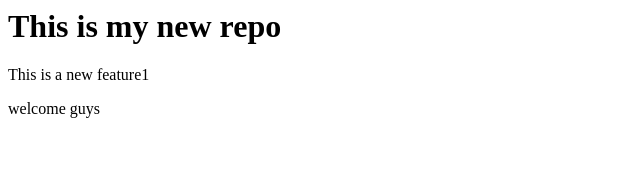
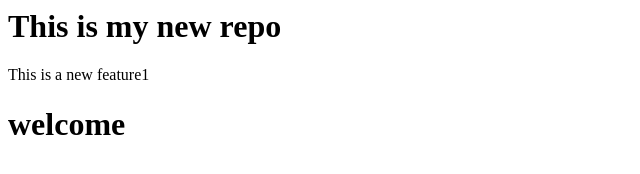
Before and after one commit to Mahalakshmi-2619/localrepo, a plain HTML site: page index.html in a window 1280 px wide. Shown: the whole page, without its empty margins (0-640 px from the left). Drawn offline with Linux system fonts and the light colour scheme.

Commit message:
adding the new changes to para

```diff
--- a/index.html
+++ b/index.html
@@ -1,4 +1,3 @@
 <h1>This is my new repo</h1>
 <p>This is a new feature1</p>
-
-<p>welcome guys</p>
+<h1>welcome</h1>
```
